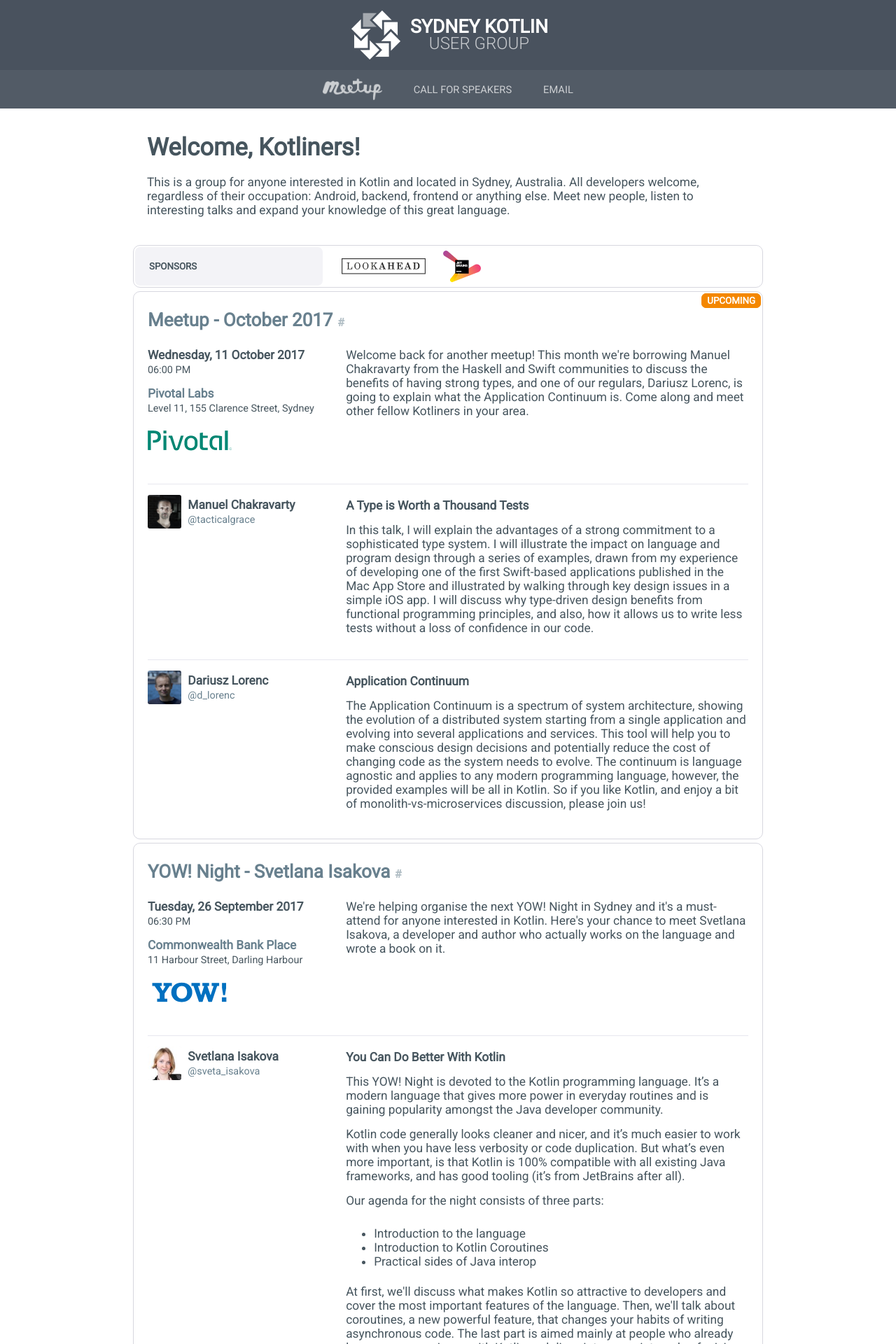
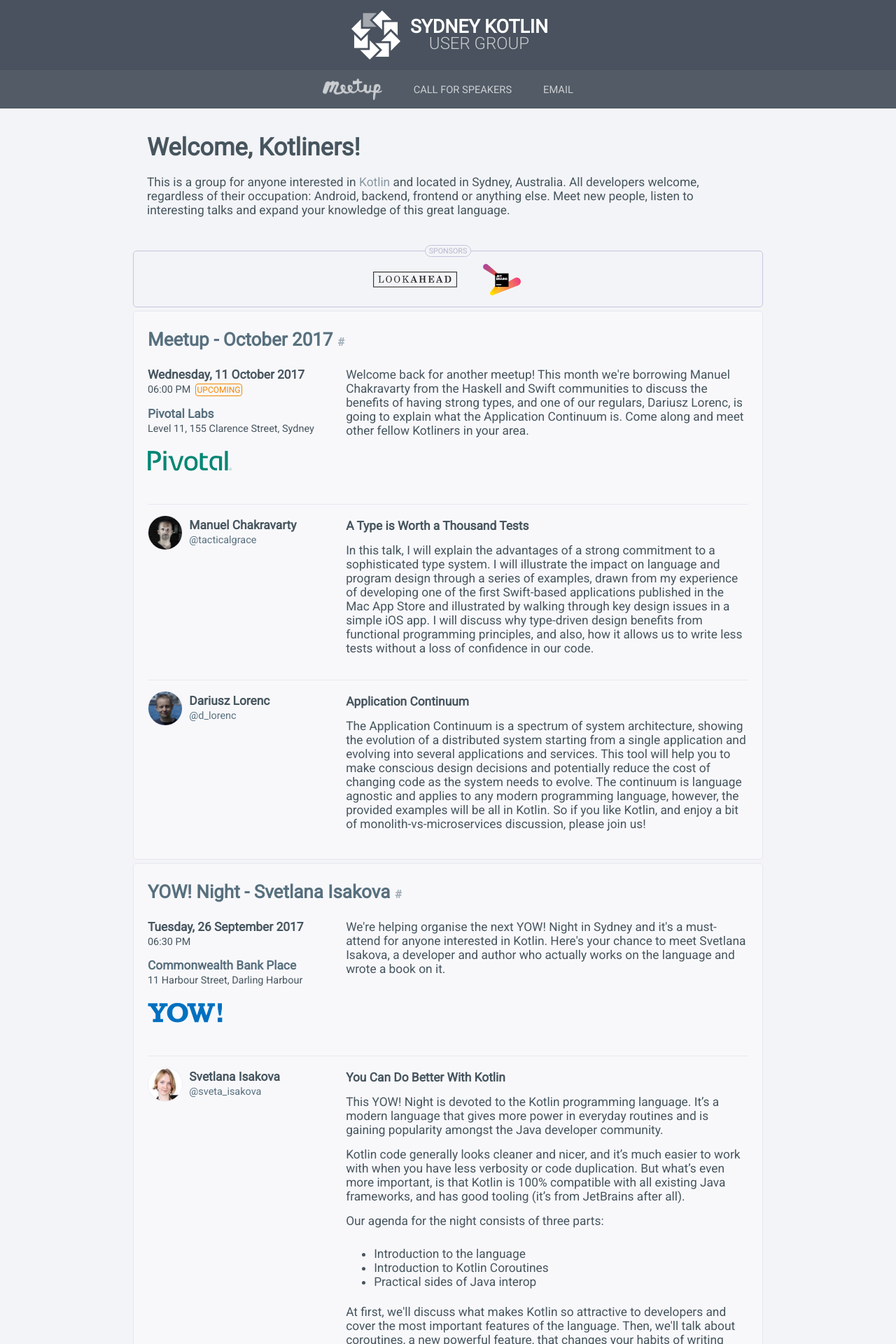
Before and after one commit to garethsime/sydkotlin.github.io, a Jekyll site: the page built from index.html, in a window 1280 px wide. Shown: the top 1920 px of the page at 70% size. Built offline with Jekyll 4.4.1, drawn with Linux system fonts in a browser that asks for light colours; nearby versions of some CDN libraries.

Commit message:
Redesign of content panels

```diff
--- a/_includes/head.html
+++ b/_includes/head.html
@@ -29,7 +29,7 @@
 
 <!-- Links -->
 <link href="{{ site.baseurl }}/assets/images/favicon.png" rel="shortcut icon" type="image/x-icon"/>
-<link href="{{ site.baseurl }}/css/main-v14.css" rel="stylesheet" type="text/css"/>
+<link href="{{ site.baseurl }}/css/main-v15.css" rel="stylesheet" type="text/css"/>
 <link href="https://fonts.googleapis.com/css?family=Roboto+Mono|Roboto:300,400&amp;subset=cyrillic" rel="stylesheet"/>
 
 <!-- Scripts -->
--- a/css/main-v14.css
+++ b/css/main-v15.css
@@ -3,7 +3,7 @@
 body {
     margin: 0;
     padding: 0;
-    background: #ffffff;
+    background: #f3f4f7;
     font-family: 'Roboto', sans-serif;
 }
 
@@ -134,7 +134,7 @@
 }
 
 #content a {
-    color: #68808e;
+    color: #58707e;
 }
 
 /* Sections */
@@ -188,45 +188,33 @@
 }
 
 .flag-text {
-    font-size: 10pt;
-    font-weight: bold;
+    font-size: 11pt;
     text-transform: uppercase;
 }
 
 /* Sponsors */
 
 .sponsors-content {
-    padding: 2px;
-    border-radius: 10px;
-    border: 1px solid #d7d7df;
-    text-align: left;
+    margin-left: 0;
+	margin-right: 0;
+	padding: 0px 5px 6px 5px;
+    border-radius: 5px;
+	border: 1px solid #c6c5de;
+	vertical-align: middle;
+    text-align: center;
 }
 
 .sponsors-content .title {
-    display: inline-block;
-    width: 30%;
-    padding: 20px 20px 20px 20px;
-    vertical-align: top;
-    background: #f3f3f7;
-    border-radius: 7px;
-    box-sizing: border-box;
-}
-
-.sponsors-content .separator {
-    display: inline-block;
-    width: 3%;
-    font-size: 0;
-}
-
-.sponsors-content .items {
-    display: inline-block;
-    width: 67%;
+	padding: 1px 5px 1px 5px;
+	font-size: 8pt;
+	color: #b6b5ce;
+    border-radius: 10px;
+	border: 1px solid #c6c5de;
 }
 
 .sponsors-content .item {
     display: inline-block;
-    padding: 5px 0 5px 0;
-    margin-right: 3%;
+    margin: 10px 15px 10px 15px;
 }
 
 .sponsors-content .item img {
@@ -252,10 +240,9 @@
     position: relative;
     display: block;
     padding: 20px;
-    margin-top: 5px;
-    margin-bottom: 5px;
-    border-radius: 10px;
-    border: 1px solid #d7d7df;
+    border-radius: 5px;
+    border: 1px solid #e7e8ef;
+	background: #f8f8fb;
 }
 
 .event-content hr {
@@ -285,7 +272,7 @@
     margin: 0 2px 4px 0;
     padding: 5px 8px 5px 8px;
     background: #eeeeee;
-    border-radius: 5px;
+    border-radius: 3px;
     text-decoration: none;
 }
 
@@ -299,13 +286,14 @@
     height: 48px;
     margin-right: 5px;
     background: #f5f5fa;
-    border-radius: 3px;
+    border-radius: 50px;
+	border: 1px dotted #e7e7ef;
 }
 
 .event-content .speaker-image img {
     width: 100%;
     height: 100%;
-    border-radius: 3px;
+    border-radius: 50px;
 }
 
 .event-content .speaker-name {
@@ -320,14 +308,13 @@
 }
 
 .event-content .upcoming-flag {
-    display: block;
-    position: absolute;
-    top: 2px;
-    right: 2px;
-    padding: 3px 8px 3px 8px;
-    border-radius: 7px;
-    background: #f48700;
-    color: #ffffff;
+	display: inline-block;
+	margin: 0 2px 0 2px;
+	padding: 1px 2px 1px 2px;
+	border: 1px solid #f48700;
+	border-radius: 4px;
+    color: #f48700;
+	font-size: 9pt;
 }
 
 /* Desktop-only */
@@ -348,7 +335,7 @@
     }
 
     #content {
-        padding: 25px 30px 15px 30px;
+        padding: 25px 30px 5px 30px;
         border-radius: 5px;
     }
 
@@ -384,7 +371,7 @@
     }
 
     #content {
-        padding: 15px 20px 15px 20px;
+        padding: 15px 5px 5px 5px;
         border-radius: 0px;
     }
 
@@ -396,4 +383,9 @@
     .sidebar-container .left {
         margin-bottom: 8px;
     }
+
+	.right p {
+		text-align: justify;
+	    text-justify: inter-word;
+	}
 }
--- a/index.html
+++ b/index.html
@@ -6,29 +6,26 @@
 ---
 
 <div class="section clear">
-    <div class="section-content">
+    <div class="section-content right">
         <h1>Welcome, Kotliners!</h1>
-        <p>This is a group for anyone interested in Kotlin and located in Sydney, Australia. All developers welcome, regardless of their occupation: Android, backend, frontend or anything else. Meet new people, listen to interesting talks and expand your knowledge of this great language.</p>
+        <p>This is a group for anyone interested in <a href="https://kotlinlang.org/">Kotlin</a> and located in Sydney, Australia. All developers welcome, regardless of their occupation: Android, backend, frontend or anything else. Meet new people, listen to interesting talks and expand your knowledge of this great language.</p>
     </div>
 </div>
 
 <div class="section clear">
 
-    <div class="sponsors-content">
-        <span class="title flag-text">
-            Sponsors
-        </span><span class="separator">
-            &nbsp;
-        </span><span class="items">
-            {% for sponsor in site.data.sponsors %}
-            <a href="{{ sponsor.url }}" title="{{ sponsor.name }}" target="_blank" class="item sponsor-item" ><img src="{{ site.baseurl }}/assets/{{ sponsor.image }}"/></a>
-            {% endfor %}
-        </span>
-
-    </div>
+    <fieldset class="sponsors-content">
+        <legend class="title flag-text">Sponsors</legend>
+        {% for sponsor in site.data.sponsors %}
+        <a href="{{ sponsor.url }}" title="{{ sponsor.name }}" target="_blank" class="item sponsor-item">
+            <img src="{{ site.baseurl }}/assets/{{ sponsor.image }}"/>
+        </a>
+        {% endfor %}
+    </fieldset>
 
     {% for event in site.data.events reversed %}
-    <a name="{{ event.anchor }}"></a>
+    <a name="{{ event.anchor }}" style="display:block; padding-top:5px"></a>
+
     <div class="event-content">
         <h2><a href="{{ event.url }}" target="_blank">{{ event.title }}</a> <a href="#{{ event.anchor }}" class="section-anchor">#</a></h2>
         <div class="sidebar-container">
@@ -37,6 +34,7 @@
                     <b>{{ event.date | date: "%A, %d %B %Y" }}</b>
                     <br/>
                     <small>{{ event.date | date: "%I:%M %p" }}</small>
+                    <span class="upcoming-flag flag-text" date="{{ event.date | date: "%s" }}" style="display:none;">Upcoming</span>
                 </p>
                 <p>
                     {% if event.location.url %}<a href="{{ event.location.url }}" title="Google Maps">{% endif %}<b>{{ event.location.name }}</b>{% if event.location.url %}</a>{% endif %}
@@ -87,7 +85,6 @@
                 {% endif %}
             </div>
         </div>
-        <span class="upcoming-flag flag-text" date="{{ event.date | date: "%s" }}" style="display:none;">Upcoming</span>
         {% endfor %}
     </div>
     {% endfor %}
```
Also changed, not shown: assets/sponsors/yow.png.
